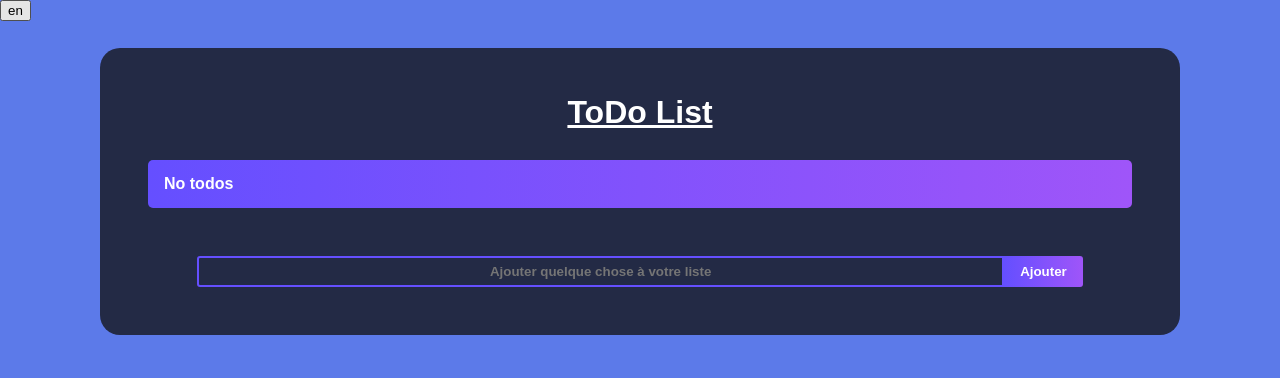
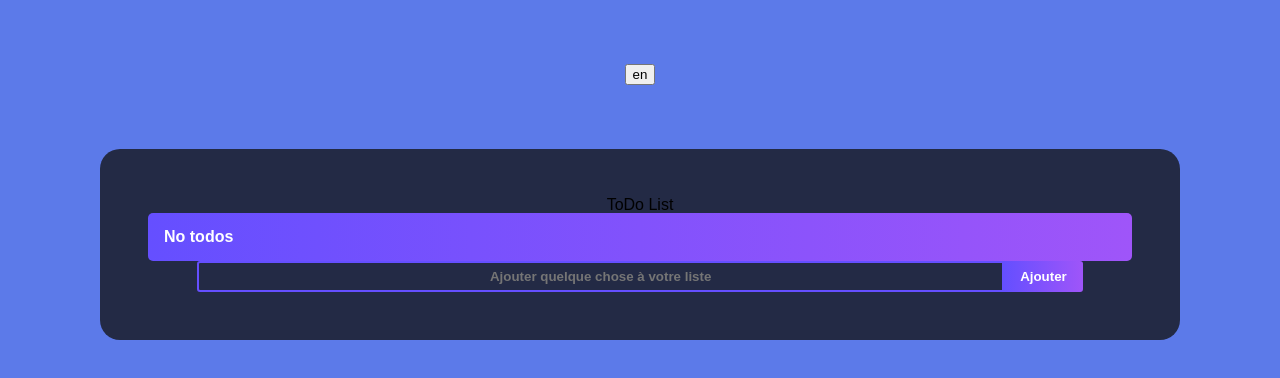
Before and after one commit to JeremyThiebaut/ToDo-List-Learning, a React (Vite) app in the folder front-end/: page / in a window 1280 px wide. Shown: the top 378 px of the page. Built offline with nearby package versions, Linux system fonts and the light colour scheme.

Commit message:
Change style

```diff
--- a/front-end/src/styles/Home.scss
+++ b/front-end/src/styles/Home.scss
@@ -8,14 +8,7 @@
   display: flex;
   flex-direction: column;
   align-items: center;
-
-  .title {
-    color: #fff;
-    font-size: 2rem;
-    font-weight: bold;
-    margin-bottom: 2rem;
-    text-decoration: underline;
-  }
+  margin-top: 4rem;
 
   .todo {
     width: 100%;
@@ -43,6 +36,15 @@
           overflow: hidden;
           text-overflow: ellipsis;
           white-space: nowrap;
+        }
+      }
+
+      .done {
+        background: linear-gradient(90deg, #1b8b00 0%, #a2d240 100%);
+
+        .todo__text {
+          text-decoration: line-through;
+          color: lightgray;
         }
       }
 
@@ -115,7 +117,6 @@
 
   .todo__add {
     width: 90%;
-    margin-top: 3rem;
 
     .todo__form {
       display: flex;
@@ -157,4 +158,8 @@
       text-align: center;
     }
   }
+
+  .space {
+    margin-top: 3rem;
+  }
 }
--- /dev/null
+++ b/front-end/src/styles/HomeLayout.scss
@@ -0,0 +1,28 @@
+.toggleLang {
+  position: fixed;
+  top: 0;
+  left: 0;
+  width: 100vw;
+  background-color: rgba(0, 0, 0, 0.8);
+  height: 4rem;
+  display: flex;
+  align-items: center;
+  justify-content: space-between;
+
+  .title {
+    color: #fff;
+    font-weight: bold;
+    margin-left: 4rem;
+  }
+
+  .toggle {
+    margin-right: 4rem;
+    background: linear-gradient(90deg, #654fff 0%, #9f55f9 100%);
+    border: none;
+    border-radius: 3px;
+    color: #fff;
+    font-weight: bold;
+    font-size: 0.7rem;
+    padding: 0.5rem 1rem;
+  }
+}
--- a/front-end/src/styles/index.scss
+++ b/front-end/src/styles/index.scss
@@ -16,10 +16,5 @@
   flex-direction: column;
   align-items: center;
   padding: 3rem;
+  padding-top: 4rem;
 }
-
-.toggleLang {
-  position: fixed;
-  top: 0;
-  left: 0;
-}
```
Also changed, not shown: front-end/src/styles/Page404.scss (added, +8 -0 lines).
